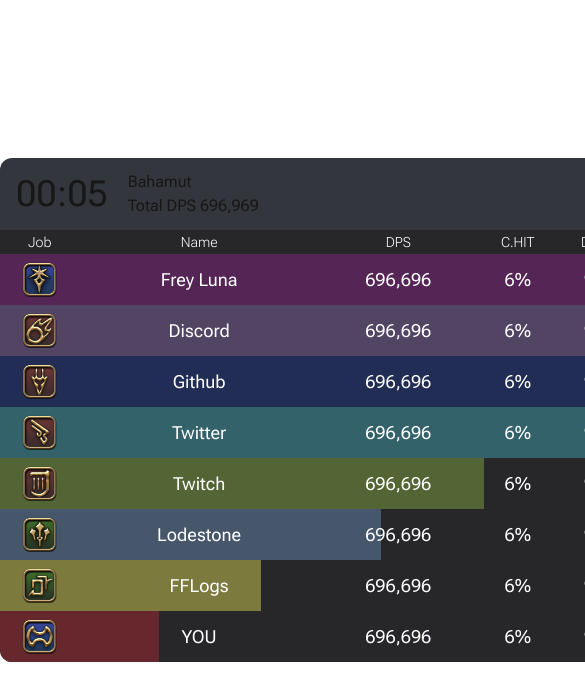
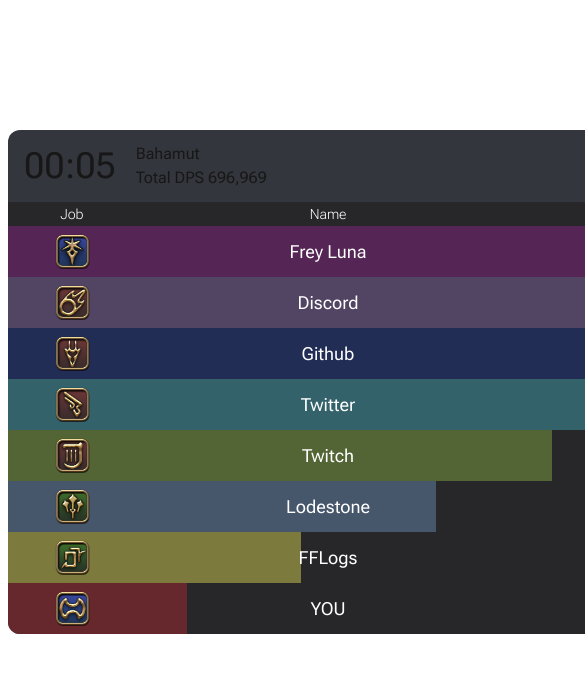
Before and after one commit to OTCompa/otcompa.github.io, a Next.js app: page / in a window 390 px wide. Shown: the top 700 px of the page, 585 px wide, since content can reach past the window. Built offline with nearby package versions, Linux system fonts and the light colour scheme.

Commit message:
improve mobile layout

```diff
--- a/src/app/layout.tsx
+++ b/src/app/layout.tsx
@@ -19,7 +19,7 @@
 }>) {
   return (
     <html lang="en">
-      <body className={clsx(robotoFlex.className, "antialiased")}>
+      <body className={clsx(robotoFlex.className, "antialiased h-screen")}>
         {children}
       </body>
     </html>
--- a/src/app/page.tsx
+++ b/src/app/page.tsx
@@ -2,8 +2,8 @@
 
 export default function Home() {
   return (
-    <div className="grid grid-rows-[20px_1fr_20px] items-center justify-items-center min-h-screen mx-auto pb-20">
-      <main className="flex flex-col row-start-2 w-full">
+    <div className="grid grid-rows-[20px_1fr_20px] items-center justify-items-center min-h-screen mx-2 md:mx-auto pb-20">
+      <main className="flex flex-col w-full row-start-2">
         <DpsMeter />
       </main>
       {/* <footer className="row-start-3 flex gap-[24px] flex-wrap items-center justify-center">
--- a/src/components/DpsMeter/AnimationContext.tsx
+++ /dev/null
@@ -1,34 +0,0 @@
-import { createContext, useContext, useState, ReactNode } from "react";
-
-interface AnimationContextType {
-  animations: boolean;
-  toggleAnimations: () => void;
-}
-
-const AnimationContext = createContext<AnimationContextType | undefined>(
-  undefined
-);
-
-export function AnimationProvider({ children }: { children: ReactNode }) {
-  const [animations, setAnimations] = useState(true);
-
-  const toggleAnimations = () => {
-    setAnimations((prev) => !prev);
-  };
-
-  return (
-    <AnimationContext.Provider value={{ animations, toggleAnimations }}>
-      {children}
-    </AnimationContext.Provider>
-  );
-}
-
-export function useAnimationContext() {
-  const context = useContext(AnimationContext);
-  if (!context) {
-    throw new Error(
-      "useAnimationContext must be used within an AnimationProvider"
-    );
-  }
-  return context;
-}
--- a/src/components/DpsMeter/BarRow.tsx
+++ b/src/components/DpsMeter/Bar.tsx
@@ -4,7 +4,7 @@
 import Image from "next/image";
 import { Cell } from "./Cell";
 import { useEffect } from "react";
-import { useAnimationContext } from "./AnimationContext";
+import { useDpsMeterContext } from "./DpsMeterContext";
 import CellName from "./CellName";
 
 function randomizeBar(data: BarProps) {
@@ -14,8 +14,8 @@
   document.getElementById(data.id)?.setAttribute("style", `width:${width}%`);
 }
 
-export function Bar({ data, numCols }: { data: BarProps; numCols: string }) {
-  const { animations } = useAnimationContext();
+function Bar({ data }: { data: BarProps }) {
+  const { animations, isMobile, colSetup } = useDpsMeterContext();
   useEffect(() => {
     const randomizer = setInterval(() => {
       if (!animations) return;
@@ -37,7 +37,7 @@
       <div
         className={clsx(
           "relative grid grid-cols-4 text-center text-lg",
-          numCols
+          colSetup
         )}
       >
         <Cell>
@@ -46,12 +46,20 @@
         <Cell>
           <CellName data={data} />
         </Cell>
-        <Cell>696,696</Cell>
-        <Cell>6%</Cell>
-        <Cell>9%</Cell>
-        <Cell>69%</Cell>
+        <Cell>69,696</Cell>
+        {isMobile ? (
+          <></>
+        ) : (
+          <>
+            <Cell>6%</Cell>
+            <Cell>9%</Cell>
+            <Cell>69%</Cell>
+          </>
+        )}
         <Cell>0</Cell>
       </div>
     </div>
   );
 }
+
+export default Bar;
--- a/src/components/DpsMeter/Bars.tsx
+++ b/src/components/DpsMeter/Bars.tsx
@@ -1,8 +1,6 @@
 import { BarProps, info } from "@/app/info";
-import { Bar } from "./BarRow";
+import Bar from "./Bar";
 
-export function Bars({ numCols }: { numCols: string }) {
-  return info.map((data: BarProps) => (
-    <Bar key={data.id} data={data} numCols={numCols} />
-  ));
+export function Bars() {
+  return info.map((data: BarProps) => <Bar key={data.id} data={data} />);
 }
--- a/src/components/DpsMeter/DpsMeter.tsx
+++ b/src/components/DpsMeter/DpsMeter.tsx
@@ -1,16 +1,16 @@
 "use client";
 import Header from "../Header/Header";
 import Table from "./Table";
-import { AnimationProvider } from "./AnimationContext";
+import { DpsMeterProvider } from "./DpsMeterContext";
 
 function DpsMeter() {
   return (
     <div className="aspect-video mx-auto">
       <div className="overflow-hidden bg-[#34363d] rounded-xl h-fit">
-        <AnimationProvider>
+        <DpsMeterProvider>
           <Header />
           <Table />
-        </AnimationProvider>
+        </DpsMeterProvider>
       </div>
     </div>
   );
--- /dev/null
+++ b/src/components/DpsMeter/DpsMeterContext.tsx
@@ -0,0 +1,52 @@
+"use client";
+import {
+  createContext,
+  useContext,
+  useState,
+  ReactNode,
+  useEffect,
+} from "react";
+
+interface DpsMeterContextType {
+  animations: boolean;
+  toggleAnimations: () => void;
+  isMobile: boolean;
+  colSetup: string;
+}
+
+const DpsMeterContext = createContext<DpsMeterContextType | undefined>(
+  undefined
+);
+
+export function DpsMeterProvider({ children }: { children: ReactNode }) {
+  const [animations, setAnimations] = useState(true);
+  const [isMobile, setIsMobile] = useState(false);
+  const toggleAnimations = () => {
+    setAnimations((prev) => !prev);
+  };
+
+  useEffect(() => {
+    setIsMobile(typeof window !== "undefined" && window.innerWidth <= 768);
+  }, []);
+
+  const colSetup = isMobile
+    ? "grid-cols-[1fr_3fr_2fr_1fr]"
+    : "grid-cols-[1fr_3fr_2fr_1fr_1fr_1fr_1fr]";
+  return (
+    <DpsMeterContext.Provider
+      value={{ animations, toggleAnimations, isMobile, colSetup }}
+    >
+      {children}
+    </DpsMeterContext.Provider>
+  );
+}
+
+export function useDpsMeterContext() {
+  const context = useContext(DpsMeterContext);
+  if (!context) {
+    throw new Error(
+      "useDpsMeterContext must be used within an DpsMeterProvider"
+    );
+  }
+  return context;
+}
--- a/src/components/DpsMeter/Table.tsx
+++ b/src/components/DpsMeter/Table.tsx
@@ -2,11 +2,10 @@
 import { Bars } from "./Bars";
 
 function Table() {
-  const numCols = "grid-cols-[1fr_3fr_2fr_1fr_1fr_1fr_1fr]";
   return (
     <div className="text-white text-center bg-[#27272a] ">
-      <TableHeader numCols={numCols} />
-      <Bars numCols={numCols} />
+      <TableHeader />
+      <Bars />
     </div>
   );
 }
--- a/src/components/DpsMeter/TableHeader.tsx
+++ b/src/components/DpsMeter/TableHeader.tsx
@@ -1,16 +1,24 @@
 import clsx from "clsx";
 import { Cell } from "./Cell";
+import { useDpsMeterContext } from "./DpsMeterContext";
 
-export function TableHeader({numCols} : {numCols: string}) {
+export function TableHeader() {
+  const { isMobile, colSetup } = useDpsMeterContext();
   return (
-        <div className={clsx("grid text-sm font-extralight", numCols)}>
+    <div className={clsx("grid text-sm font-extralight", colSetup)}>
       <Cell type="header">Job</Cell>
       <Cell type="header">Name</Cell>
       <Cell type="header">DPS</Cell>
+      {isMobile ? (
+        <></>
+      ) : (
+        <>
           <Cell type="header">C.HIT</Cell>
           <Cell type="header">D.HIT</Cell>
           <Cell type="header">C.D.HIT</Cell>
+        </>
+      )}
       <Cell type="header">Deaths</Cell>
     </div>
-    )
+  );
 }
--- a/src/components/Header/HamburgerMenu.tsx
+++ b/src/components/Header/HamburgerMenu.tsx
@@ -1,4 +1,4 @@
-import { useAnimationContext } from "@/components/DpsMeter/AnimationContext";
+import { useDpsMeterContext } from "@/components/DpsMeter/DpsMeterContext";
 import { useState } from "react";
 
 function HamburgerIcon() {
@@ -12,7 +12,7 @@
 }
 
 function Menu({ closeFunc }: { closeFunc: () => void }) {
-  const { toggleAnimations } = useAnimationContext();
+  const { toggleAnimations } = useDpsMeterContext();
   return (
     <div className="absolute right-0 z-20 w-48 text-white bg-[#202020] rounded-md shadow-lg">
       <ul className="flex flex-col">
--- a/src/components/Header/Timer.tsx
+++ b/src/components/Header/Timer.tsx
@@ -1,11 +1,11 @@
 "use client";
 import { useEffect, useState } from "react";
-import { useAnimationContext } from "../DpsMeter/AnimationContext";
+import { useDpsMeterContext } from "../DpsMeter/DpsMeterContext";
 
 function Timer() {
   const [seconds, setSeconds] = useState(0);
   const [minutes, setMinutes] = useState(0);
-  const { animations } = useAnimationContext();
+  const { animations } = useDpsMeterContext();
 
   useEffect(() => {
     const timer = setInterval(() => {
```
Lines whose indentation alone changed are shown as unchanged.
